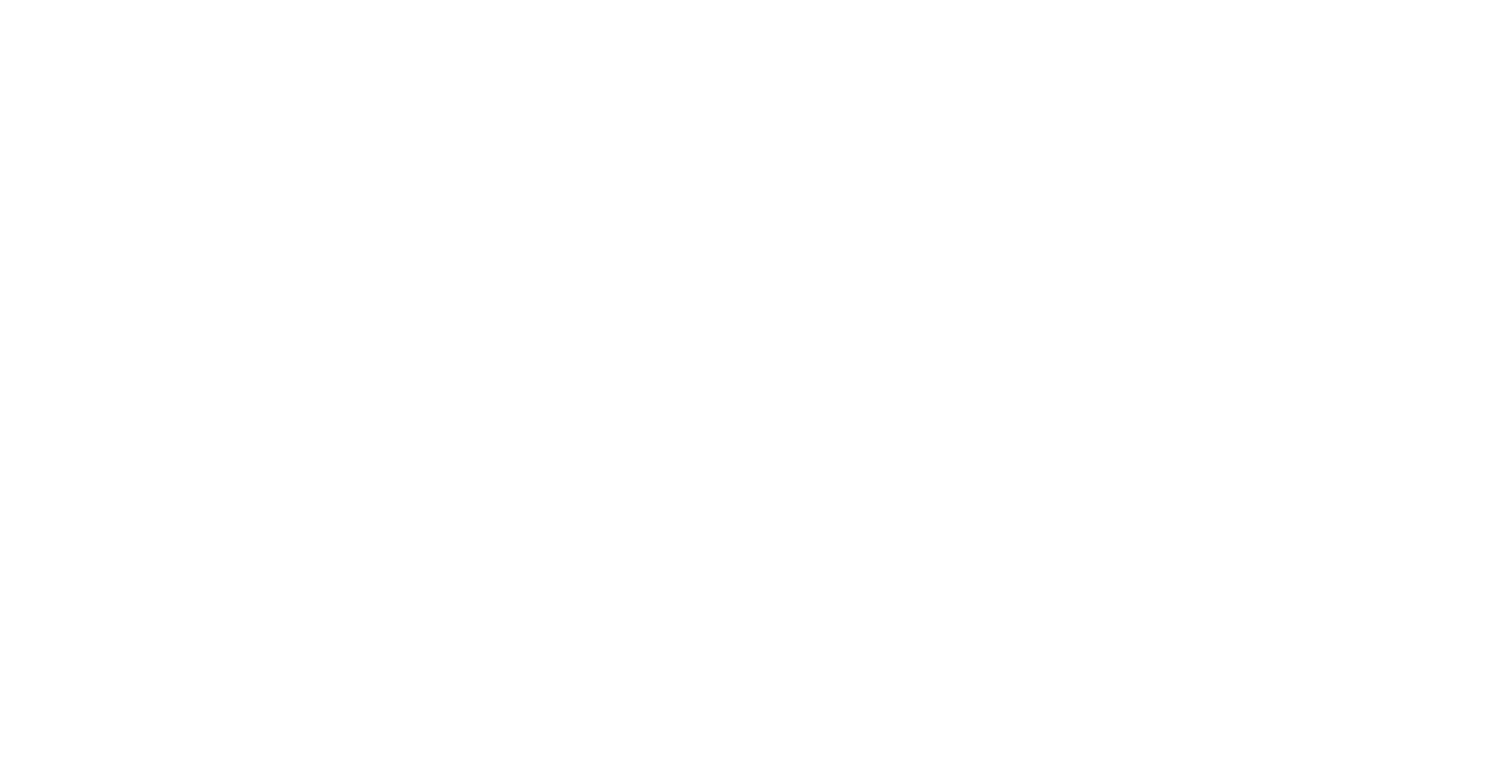
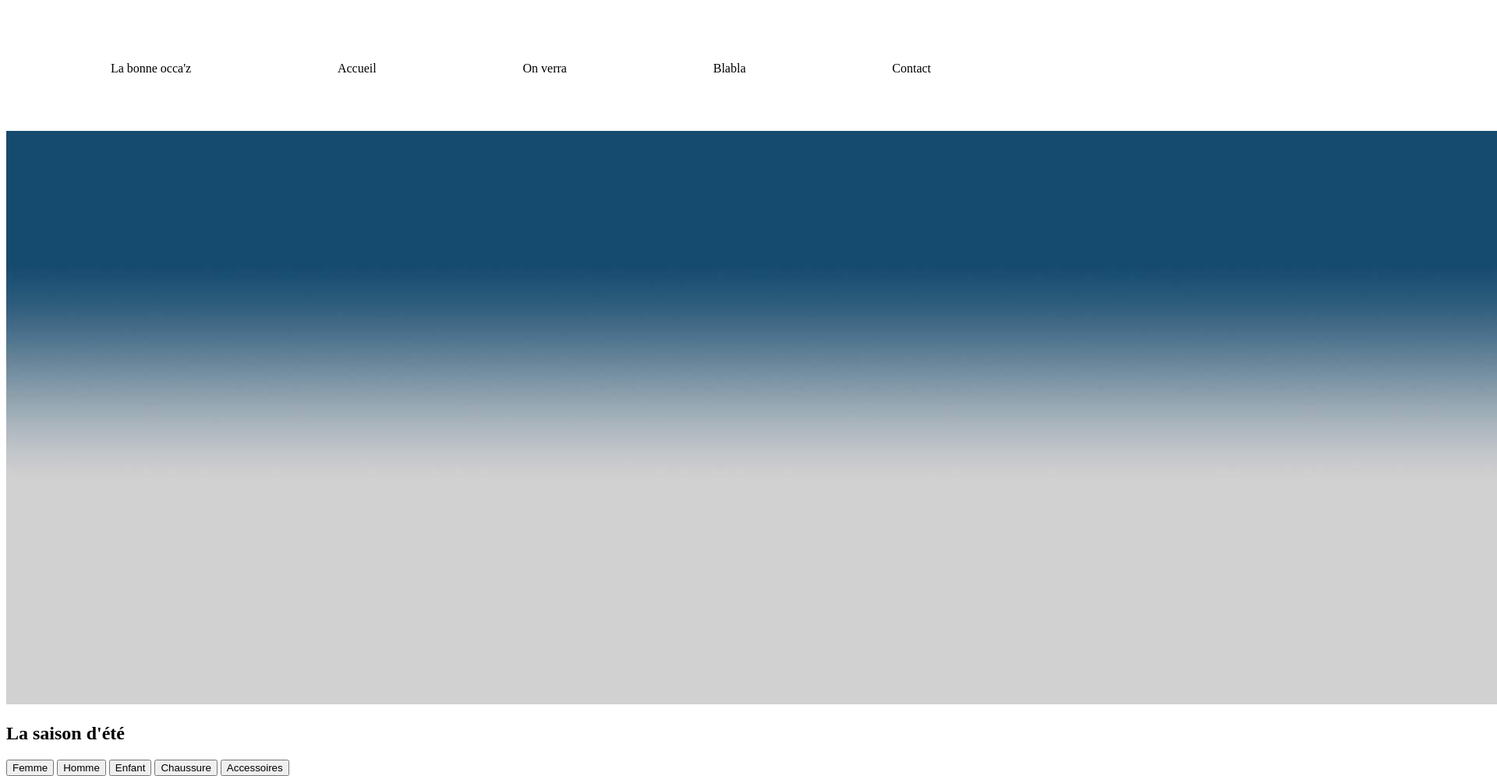
Before and after one commit to sab59/site-marchand, a plain HTML site: page index.html in a window 1280 px wide. Shown: the top 996 px of the page at 78% size, 1920 px wide, since content can reach past the window. Before the commit the page ends 800 px from the top, so only its background shows below. Drawn offline with Linux system fonts and the light colour scheme.

Commit message:
nav+section

```diff
--- a/index.html
+++ b/index.html
@@ -4,11 +4,28 @@
     <meta charset="UTF-8">
     <meta http-equiv="X-UA-Compatible" content="IE=edge">
     <meta name="viewport" content="width=device-width, initial-scale=1.0">
+    <link rel="stylesheet" href="./style.css">
     <title>La Bonne Occa'z</title>
 </head>
 <body>
     <nav>
+        <ul class="nav-list">
+            <li >La bonne occa'z</li>
+            <li ><a href="#">Accueil</a></li>
+            <li ><a href="#">On verra</a></li>
+            <li ><a href="#">Blabla</a></li>
+            <li ><a href="#">Contact</a></li>
+        </ul>
+    </nav>
 
-    </nav>
+    <section>
+        <img src="./fond-nav.jpg" alt="fond">
+        <H1>La saison d'été</H1>
+        <button type="button">Femme</button>
+        <button type="button">Homme</button>
+        <button type="button">Enfant</button>
+        <button type="button">Chaussure</button>
+        <button type="button">Accessoires</button>
+    </section>
 </body>
 </html>
--- /dev/null
+++ b/style.css
@@ -0,0 +1,19 @@
+nav{
+    display: flex;
+    height: 20vh;
+    width: 100vw;
+}
+ul{
+    display: flex;
+    list-style: none;
+    justify-content: space-around;
+    width: 100%;
+    align-items: center;
+}
+section{
+    height: 60vh;
+}
+a{
+    text-decoration: none;
+    color: black;
+}
```
Also changed, not shown: fond-nav.jpg (added).
